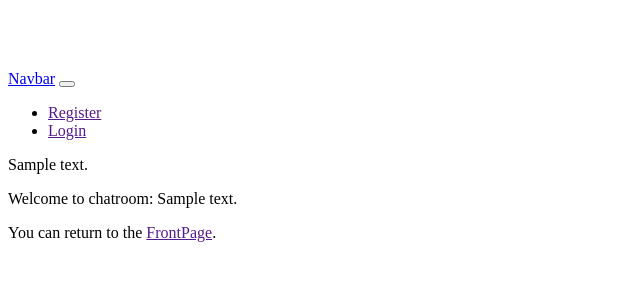
After one commit to MuntasirSauvik/tutorial1, a Python web app: template tutorial1/templates/messages/chatroom.jinja2 in a window 1280 px wide. The commit adds this page. Shown: the top 300 px of the page, without its empty margins (0-640 px from the left). Run offline with Jinja, Linux system fonts and the light colour scheme; the template is opened without the code that fills it: most values are stand-ins (such as "Sample title", 1, 10 or a date in 2020).

Commit message:
routing for users to go to chatrooms is configured

```diff
--- a/tutorial1/routes.py
+++ b/tutorial1/routes.py
@@ -24,12 +24,14 @@ def includeme(config):
     config.add_route('chatroom_add', '/chatroomAdd')
     config.add_route('chatroom_remove', '/chatroomRemove')
     config.add_route('chatrooms', '/chatrooms')
+    config.add_route('chatroom', '/chatroom/{roomId}')
     config.add_route('chatroom_modify', '/chatroomModify/{roomId}')
     config.add_route('view_page', '/{pagename}', factory=page_factory)
     config.add_route('add_page', '/add_page/{pagename}',
                      factory=new_page_factory)
     config.add_route('edit_page', '/{pagename}/edit_page',
                      factory=page_factory)
+
 
 def new_page_factory(request):
     pagename = request.matchdict['pagename']
--- a/tutorial1/templates/chats/chatrooms.jinja2
+++ b/tutorial1/templates/chats/chatrooms.jinja2
@@ -18,7 +18,7 @@
   </tr>
     {% for i in res %}
       <tr>
-        <td><a href="{{ request.route_url('chatroom_modify', roomId=i.id) }}">{{ i.id }}</a></td>
+        <td><a href="{{ request.route_url('chatroom', roomId=i.id) }}">{{ i.id }}</a></td>
         <td>{{ i.roomDescription }}</td>
         <td>{{ 'Open' if i.door else 'Closed' }}</td>
       </tr>
--- /dev/null
+++ b/tutorial1/templates/messages/chatroom.jinja2
@@ -0,0 +1,13 @@
+{% extends '../common/layout.jinja2' %}
+
+{% block subtitle %}{{page.name}} - {% endblock subtitle %}
+
+{% block content %}
+<p>{{ content|safe }}</p>
+<p class="pull-right">
+    Welcome to chatroom: {{ res1.roomDescription }}
+</p>
+<p>You can return to the
+<a href="{{request.route_url('view_page', pagename='FrontPage')}}">FrontPage</a>.
+</p>
+{% endblock content %}
--- a/tutorial1/views/chatrooms.py
+++ b/tutorial1/views/chatrooms.py
@@ -122,3 +122,9 @@ def chatroom_remove(request):
 def chatrooms(request):
     res = request.dbsession.query(models.Chatroom).all()
     return dict(res=res)
+
+
+@view_config(route_name='chatroom', renderer='../templates/messages/chatroom.jinja2')
+def chatroom(request):
+    res1 = request.dbsession.query(models.Chatroom).get(request.matchdict["roomId"])
+    return dict(res1=res1)
```
Also changed, not shown: tutorial1.sqlite.
